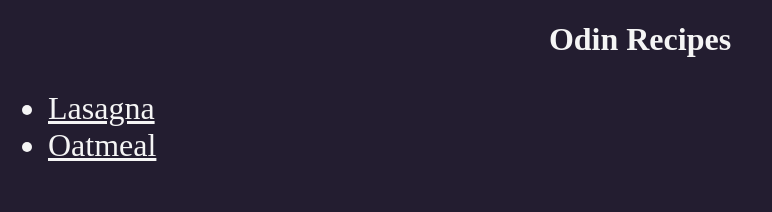
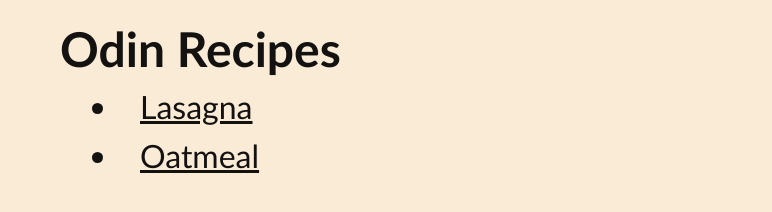
Before and after one commit to capncrockett/odin-recipes, a plain HTML site: page index.html in a window 1280 px wide. Shown: the whole page, without its empty margins (0-772 px from the left). Drawn offline with Linux system fonts and the light colour scheme.

Commit message:
Add styling to home page via styles.css

```diff
--- a/index.html
+++ b/index.html
@@ -9,7 +9,7 @@
 
 <body>
     <h1>Odin Recipes</h1>
-    <ul>
+    <ul class="recipes">
         <li>
             <a href="./recipes/lasagna.html">Lasagna</a>
         </li>
--- a/styles.css
+++ b/styles.css
@@ -1,10 +1,15 @@
 * {
-    background-color: rgb(35, 29, 48);
-    color: whitesmoke;
+    background-color: antiquewhite;
+    color: rgba(0, 0, 0, 0.925);
     font-size: 32px;
-    text-align: center;
+    margin: 10px 20px;
+    font-family: 'Gill Sans', 'Gill Sans MT', Calibri, 'Trebuchet MS', sans-serif;
 }
 
-ul, li {
+h1 {
+    font-size: xxx-large;
+}
+
+.recipes {
     text-align: left;
 }
```
